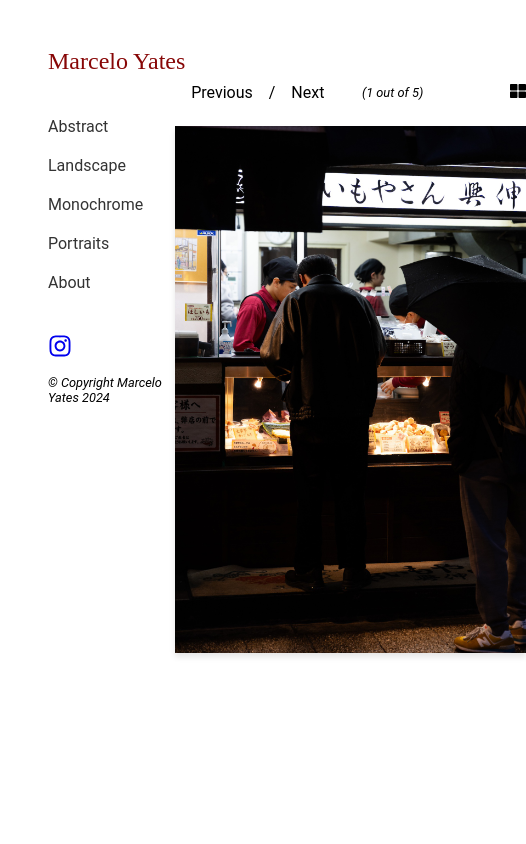
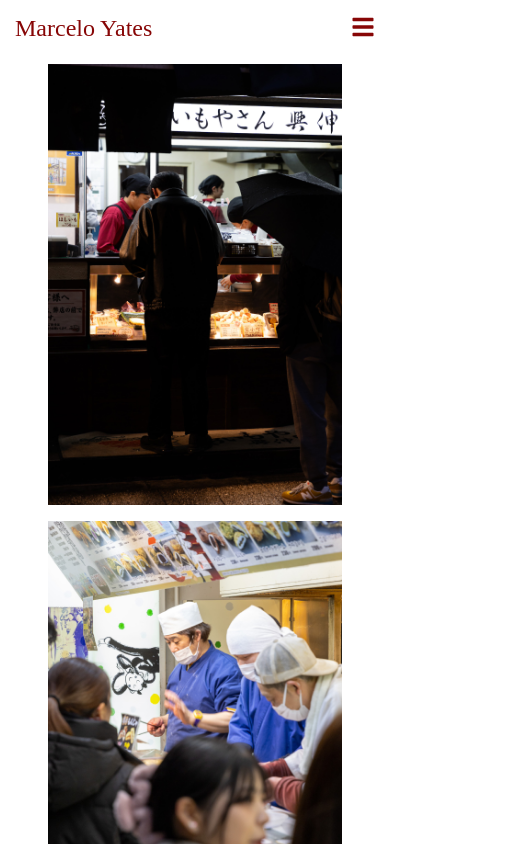
Before and after one commit to marceloayates/photography-portfolio, a React (Create React App) app: page /people in a window 390 px wide. Shown: the top 844 px of the page, 526 px wide, since content can reach past the window. Built offline with nearby package versions, Linux system fonts and the light colour scheme.

Commit message:
first draft for mobile

```diff
--- a/src/App.jsx
+++ b/src/App.jsx
@@ -20,7 +20,7 @@ function App() {
         <Router>
             <GlobalStyles />
             <div className={styles.app}>
-                <Link to="/" className={styles.title}>
+            <Link to="/" className={`${styles.title} ${styles.mobileTitle}`}>
                     Marcelo Yates
                 </Link>
                 <div className={styles.contentContainer}>
--- a/src/components/GalleryPage.jsx
+++ b/src/components/GalleryPage.jsx
@@ -7,10 +7,23 @@ import Modal from './Modal';
 const GalleryPage = ({ title, photos }) => {
   const [activePhotoIndex, setActivePhotoIndex] = useState(0);
   const [isGridView, setIsGridView] = useState(false);
+  const [isMobile, setIsMobile] = useState(false);
 
   useEffect(() => {
     // Reset activePhotoIndex whenever the photos prop changes
     setActivePhotoIndex(0);
+
+    // Check if the user is on a mobile device
+    const handleResize = () => {
+      setIsMobile(window.innerWidth <= 768); // Adjust the breakpoint as needed
+    };
+
+    handleResize(); // Check on initial load
+    window.addEventListener('resize', handleResize);
+
+    return () => {
+      window.removeEventListener('resize', handleResize);
+    };
   }, [photos]);
 
   const handlePrevPhoto = () => {
@@ -40,6 +53,8 @@ const GalleryPage = ({ title, photos }) => {
 
   return (
     <div>
+      {!isMobile && (
+        <>
           <NavigationControls
             handlePrevPhoto={handlePrevPhoto}
             handleNextPhoto={handleNextPhoto}
@@ -63,9 +78,21 @@ const GalleryPage = ({ title, photos }) => {
               toggleGridView={toggleGridView}
             />
           )}
-        {showModal && (
-          <Modal activePhoto={activePhoto} toggleModal={toggleModal} />
+        </>
       )}
+      {isMobile && (
+        <div>
+          {photos.map((photo) => (
+            <img
+              key={photo.id}
+              src={photo.url}
+              alt={photo.category}
+              style={{ maxWidth: '100%', display: 'block', marginBottom: '1rem', marginTop: '1rem'}}
+            />
+          ))}
+        </div>
+      )}
+      {!isMobile && showModal && <Modal activePhoto={activePhoto} toggleModal={toggleModal} />}
     </div>
   );
 };
--- a/src/components/Menu.jsx
+++ b/src/components/Menu.jsx
@@ -1,28 +1,36 @@
-import React from 'react';
+import React, { useState } from 'react';
 import { NavLink } from 'react-router-dom';
 import styles from '../styles/Menu.module.css';
-import { FaInstagram } from 'react-icons/fa';
+import { FaInstagram, FaBars } from 'react-icons/fa';
 
-const Tabs = () => {
+const Menu = () => {
+  const [isMobileMenuOpen, setIsMobileMenuOpen] = useState(false);
+
+  const toggleMobileMenu = () => {
+    setIsMobileMenuOpen(!isMobileMenuOpen);
+  };
+
+  const closeMobileMenu = () => {
+    setIsMobileMenuOpen(false);
+  };
+
   return (
     <div>
+      <div className={styles.desktopMenu}>
         <nav className={styles.tabs}>
-                <NavLink to="/Abstract" className={styles.tabs}>
+          <NavLink to="/Abstract" className={styles.tabs} onClick={closeMobileMenu}>
             Abstract
           </NavLink>
-                <NavLink to="/landscape" className={styles.tabs}>
+          <NavLink to="/landscape" className={styles.tabs} onClick={closeMobileMenu}>
             Landscape
           </NavLink>
-                <NavLink to="/monochrome" className={styles.tabs}>
+          <NavLink to="/monochrome" className={styles.tabs} onClick={closeMobileMenu}>
             Monochrome
           </NavLink>
-                <NavLink to="/portraits" className={styles.tabs}>
+          <NavLink to="/portraits" className={styles.tabs} onClick={closeMobileMenu}>
             Portraits
           </NavLink>
-                {/* <NavLink to="/contact" className={styles.tabs}>
-                    Contact
-                </NavLink> */}
-                <NavLink to="/about" className={styles.tabs}>
+          <NavLink to="/about" className={styles.tabs} onClick={closeMobileMenu}>
             About
           </NavLink>
         </nav>
@@ -35,7 +43,35 @@ const Tabs = () => {
           </p>
         </div>
       </div>
+
+      <div className={styles.mobileMenu}>
+        <FaBars size={24} onClick={toggleMobileMenu} />
+        {isMobileMenuOpen && (
+          <div className={styles.mobileMenuOverlay} onClick={closeMobileMenu}>
+            <div className={styles.mobileMenuContent} onClick={(e) => e.stopPropagation()}>
+              <nav className={styles.mobileMenuTabs}>
+                <NavLink to="/Abstract" className={styles.mobileMenuTab} onClick={closeMobileMenu}>
+                  Abstract
+                </NavLink>
+                <NavLink to="/landscape" className={styles.mobileMenuTab} onClick={closeMobileMenu}>
+                  Landscape
+                </NavLink>
+                <NavLink to="/monochrome" className={styles.mobileMenuTab} onClick={closeMobileMenu}>
+                  Monochrome
+                </NavLink>
+                <NavLink to="/portraits" className={styles.mobileMenuTab} onClick={closeMobileMenu}>
+                  Portraits
+                </NavLink>
+                <NavLink to="/about" className={styles.mobileMenuTab} onClick={closeMobileMenu}>
+                  About
+                </NavLink>
+              </nav>
+            </div>
+          </div>
+        )}
+      </div>
+    </div>
   );
 };
 
-export default Tabs;
+export default Menu;
--- a/src/styles/App.module.css
+++ b/src/styles/App.module.css
@@ -14,6 +14,18 @@
   text-decoration: none;
 }
 
+.mobileTitle {
+  position: fixed;
+  top: 0;
+  left: 0;
+  width: 100%;
+  color: rgb(135, 6, 6);
+  padding: 15px;
+  text-align: left;
+  z-index: 1000; /* Ensure the title is on top of other elements */
+}
+
+
 .contentContainer {
   display: flex;
   justify-content: space-between;
--- a/src/styles/HomePage.module.css
+++ b/src/styles/HomePage.module.css
@@ -3,12 +3,18 @@
   height: calc(100vh - 64px); /* Adjust the height as needed */
   display: flex;
   justify-content: center;
-  /* align-items: center; */
+  align-items: center;
 }
 
 .homepageImage {
-  max-width: 90vw; /* Use 90% of the viewport width */
-  max-height: 85vh; /* Use 80% of the viewport height */
+  max-width: 100%;
+  max-height: 100%;
   object-fit: contain;
-  box-shadow: 0 4px 6px rgba(0, 0, 0, 0.1);
 }
+
+@media (max-width: 768px) {
+  .homepageContainer {
+    height: auto;
+    padding-top: 64px; /* Adjust the value as needed */
+  }
+}
--- a/src/styles/Menu.module.css
+++ b/src/styles/Menu.module.css
@@ -28,3 +28,56 @@
   margin-bottom: 10px;
   /* No additional styles needed for vertical tabs */
 }
+
+/* FOR MOBILE MENU */
+.mobileMenu {
+  display: none;
+  color: rgb(135, 6, 6);
+}
+
+@media (max-width: 768px) {
+  .desktopMenu {
+    display: none;
+  }
+
+  .mobileMenu {
+    display: block;
+    position: fixed;
+    top: 15px;
+    right: 15px;
+    z-index: 1000;
+  }
+
+  .mobileMenuOverlay {
+    position: fixed;
+    top: 0;
+    left: 0;
+    width: 100%;
+    height: 100%;
+    background-color: rgba(0, 0, 0, 0.5);
+    z-index: 999;
+  }
+
+  .mobileMenuContent {
+    position: fixed;
+    top: 0;
+    right: 0;
+    width: 200px;
+    height: 100%;
+    background-color: #fff;
+    padding: 20px;
+    box-shadow: 0 0 10px rgba(0, 0, 0, 0.3);
+    z-index: 1000;
+  }
+
+  .mobileMenuTabs {
+    display: flex;
+    flex-direction: column;
+  }
+
+  .mobileMenuTab {
+    padding: 10px;
+    text-decoration: none;
+    color: #333;
+  }
+}
```
Lines whose indentation alone changed are shown as unchanged.
